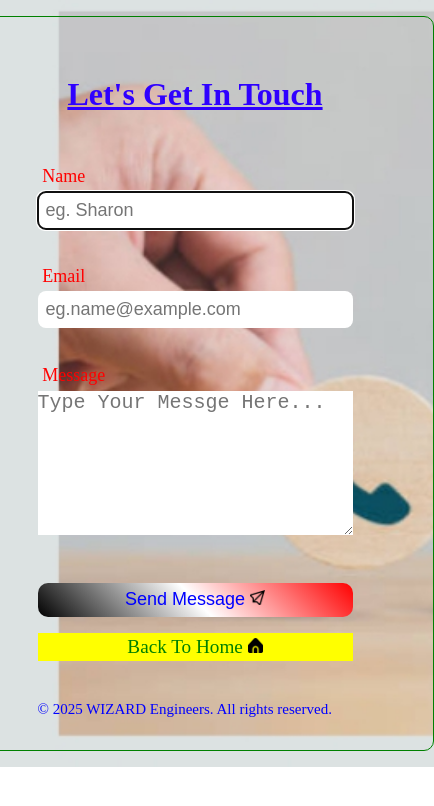
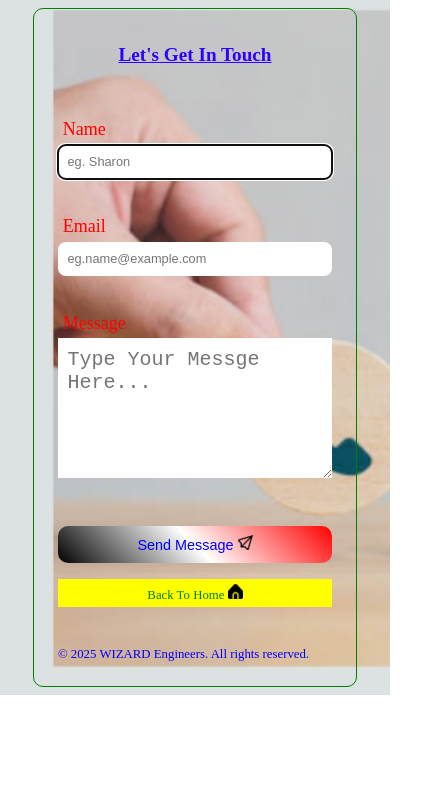
Before and after one commit to Molecule81/portfolio, a website: page public/contact.html in a window 390 px wide. Shown: the whole page, 434 px wide, since content can reach past the window. Drawn offline with Linux system fonts and the light colour scheme.

Commit message:
Update contact.css

```diff
--- a/public/contact.css
+++ b/public/contact.css
@@ -87,3 +87,55 @@ button:hover{
     color: green;
     background: linear-gradient(45deg, red, white, black);
 }
+
+/*Responsive Design*/
+@media (max-width: 768px) {
+    .container {
+        padding: 1.5rem;
+        margin: 0.5rem;
+    }
+
+    h1 {
+        font-size: 1.5rem;
+    }
+
+    input, textarea, button {
+        font-size: 0.9rem;
+        padding: 0.7rem;
+    }
+
+    a {
+        font-size: 0.9rem;
+        padding: 0.4rem;
+    }
+
+    img {
+        width: 15px;
+        height: 15px;
+    }
+}
+
+@media (max-width: 480px) {
+    h1 {
+        font-size: 1.2rem;
+    }
+
+    input, textarea {
+        font-size: 0.8rem;
+        padding: 0.6rem;
+    }
+
+    button {
+        font-size: 0.9rem;
+        padding: 0.6rem;
+    }
+
+    a {
+        font-size: 0.8rem;
+        padding: 0.3rem;
+    }
+
+    p {
+        font-size: 0.8rem;
+    }
+}
```
